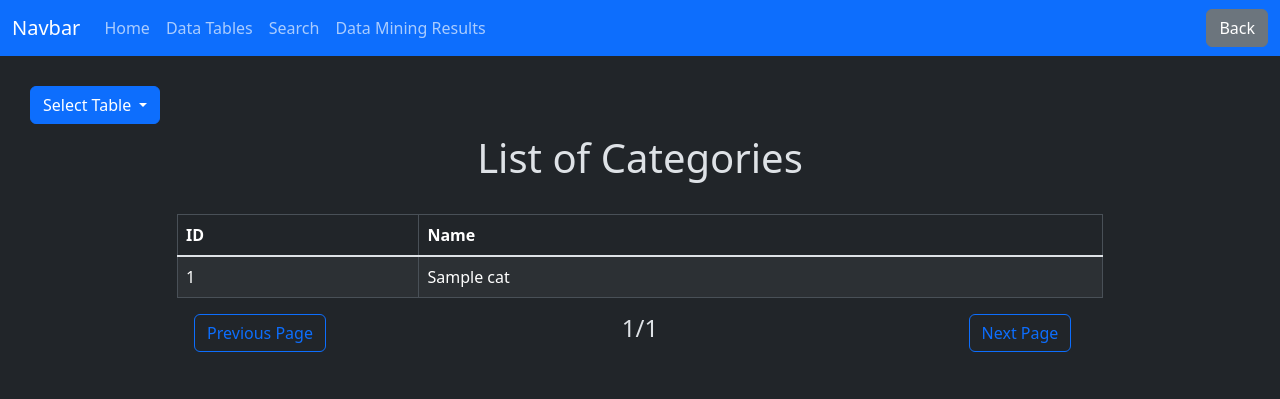
After one commit to Bmknezev/ESOF-3675-Project, a Flask app: template templates/view_categories.html in a window 1280 px wide. The commit adds this page. Shown: the top 399 px of the page. Run offline with Flask 3, Linux system fonts and the light colour scheme; the template is opened without the code that fills it: most values are stand-ins (such as "Sample title", 1, 10 or a date in 2020); parts of the project's set-up code (start-up, migrations or seed data) failed here and were passed over; some libraries are stand-ins or nearby versions.

Commit message:
added categories table

```diff
--- a/GUI.py
+++ b/GUI.py
@@ -1,3 +1,5 @@
+import math
+
 from flask import Flask, render_template, request, redirect, url_for, json
 from flask_pymongo import PyMongo
 from pymongo.mongo_client import MongoClient
@@ -27,8 +29,9 @@ except Exception as e:
 #defines the database variables
 db = client.Steam
 games = db['Games Names']
+players = db['Playtime']
+
 categories = db['Categories']
-players = db['Playtime']
 genres = db['Genres']
 tags = db['Tags']
 publishers = db['Publishers']
@@ -74,7 +77,7 @@ def index():
         return redirect(url_for('index'))
 
     g = games.find().skip(skipVal*pageSize).limit(pageSize)
-    numOfPages = games.count_documents({})//pageSize
+    numOfPages = math.ceil(games.count_documents({})/pageSize)
 
     if skipVal > 0:
         f = False
@@ -120,6 +123,35 @@ def view_players():
         f = True
     return render_template("view_players.html", title="View Players", players=pl, pgCount=numOfPages, currentPage=skipVal+1, first=f)
 
+@app.route("/view_categories", methods=["POST", "GET"])
+def view_categories():
+    global skipVal
+    global numOfPages
+    global curPage
+    if curPage != 2:
+        curPage=2
+        skipVal=0
+
+    if request.method == 'POST':
+        next = request.form.get("next")
+        prev = request.form.get("last")
+        if next is not None:
+            if skipVal + 1 < numOfPages:
+                skipVal += 1
+        if prev is not None:
+            if skipVal > 0:
+                skipVal -= 1
+        return redirect(url_for('view_categories'))
+
+    c = categories.find().sort({"_id": 1}).skip(skipVal*pageSize).limit(pageSize)
+    numOfPages = math.ceil(categories.count_documents({})/pageSize)
+
+    if skipVal > 0:
+        f = False
+    else:
+        f = True
+    return render_template("view_categories.html", title="View Categories", categories=c, pgCount=numOfPages, currentPage=skipVal+1, first=f)
+
 
 @app.route("/search", methods=["POST", "GET"])
 def search():
--- a/templates/dataTableSubLayout.html
+++ b/templates/dataTableSubLayout.html
@@ -18,13 +18,14 @@
 
 <!-- dropdown menu code -->
 <div class="dropdown">
-  <a class="btn btn-secondary dropdown-toggle dropdown-style btn-primary " href="#" role="button" data-bs-toggle="dropdown" aria-expanded="false">
+  <a class="btn btn-primary dropdown-toggle dropdown-style" href="#" role="button" data-bs-toggle="dropdown" aria-expanded="false">
     Select Table
   </a>
 
   <ul class="dropdown-menu">
     <li><a class="dropdown-item" href="{{url_for('index')}}">Games Table</a></li>
     <li><a class="dropdown-item" href="{{url_for('view_players')}}">Players Table</a></li>
+    <li><a class="dropdown-item" href="{{url_for('view_categories')}}">Categories Table</a></li>
   </ul>
 </div>
 
--- /dev/null
+++ b/templates/view_categories.html
@@ -0,0 +1,87 @@
+<!-- View games page, gets and shows games from the database -->
+<!-- inherits from layout -->
+{% extends "dataTableSubLayout.html" %}
+
+
+<!-- Code needs to be in block content tag to properly inherit -->
+{% block content1 %}
+
+<style>
+    h1 {
+        text-align: center;
+        padding-top: 10px;
+    }
+</style>
+
+<!-- Header/title -->
+<h1>List of Categories</h1>
+
+
+
+
+
+<!-- Players Table -->
+<div class="container-fluid">
+
+    <div class="container">
+        <div class="row">
+            <div class="col">
+            </div>
+            <div class="col-sm-10">
+                <table class=" table mt-4 table-striped table-hover table-bordered ">
+
+                    <!-- Players Table Head -->
+                    <thead>
+                        <tr>
+                            <th scope="col">ID</th>
+                            <th scope="col">Name</th>
+                        </tr>
+                    </thead>
+
+                    <!-- Players Table rows -->
+                    <tbody class="table-group-divider">
+                        {% for cat in categories %}
+                        <tr>
+                            <td>{{ cat._id }}</td>
+                            <td>{{ cat.categoryName }}</td>
+                        </tr>
+                        {% endfor %}
+                    </tbody>
+                </table>
+            </div>
+            <div class="col">
+
+            </div>
+        </div>
+    </div>
+
+    <!-- Traverse Pages Button Bar-->
+    <div class="container text-center">
+        <div class="row align-items-start">
+            <div class="col">
+                <!-- previous page button-->
+                <form method="post">
+                    {% if first %}
+                    <button class="btn btn-outline-primary" type="lasttPage" name="last" disabled>Previous
+                        Page</button>
+                    {% else %}
+                    <button class="btn btn-outline-primary" type="lasttPage" name="last">Previous Page</button>
+                    {% endif %}
+                </form>
+            </div>
+            <div class="col">
+                <h4> {{currentPage}}/{{pgCount}} </h4>
+            </div>
+            <div class="col">
+                <!-- next page button-->
+                <form method="post">
+                    <button class="btn btn-outline-primary" type="nextPage" name="next">Next Page</button>
+                </form>
+            </div>
+        </div>
+    </div>
+    <br>
+    <br>
+</div>
+
+{% endblock %}
```
